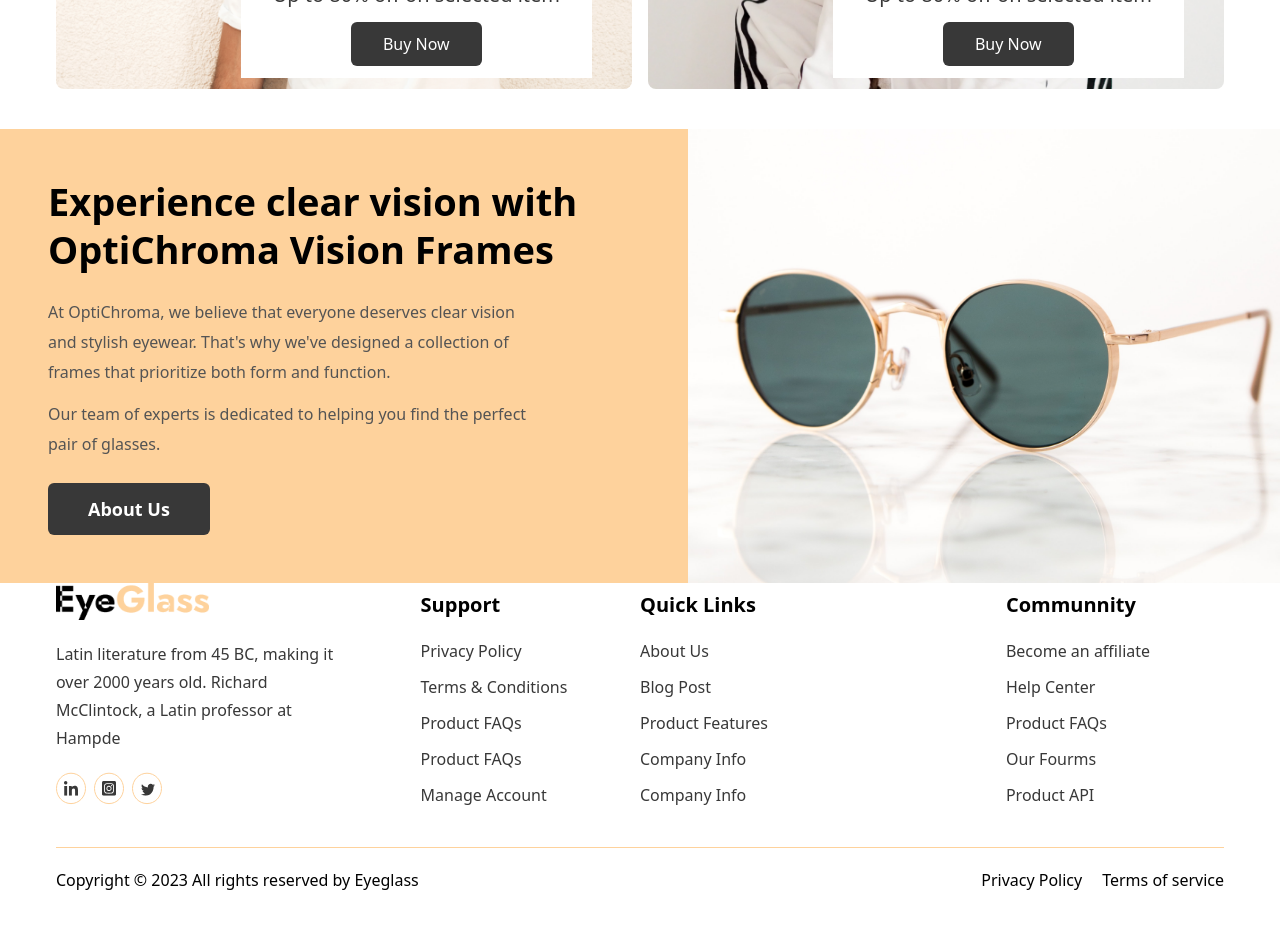
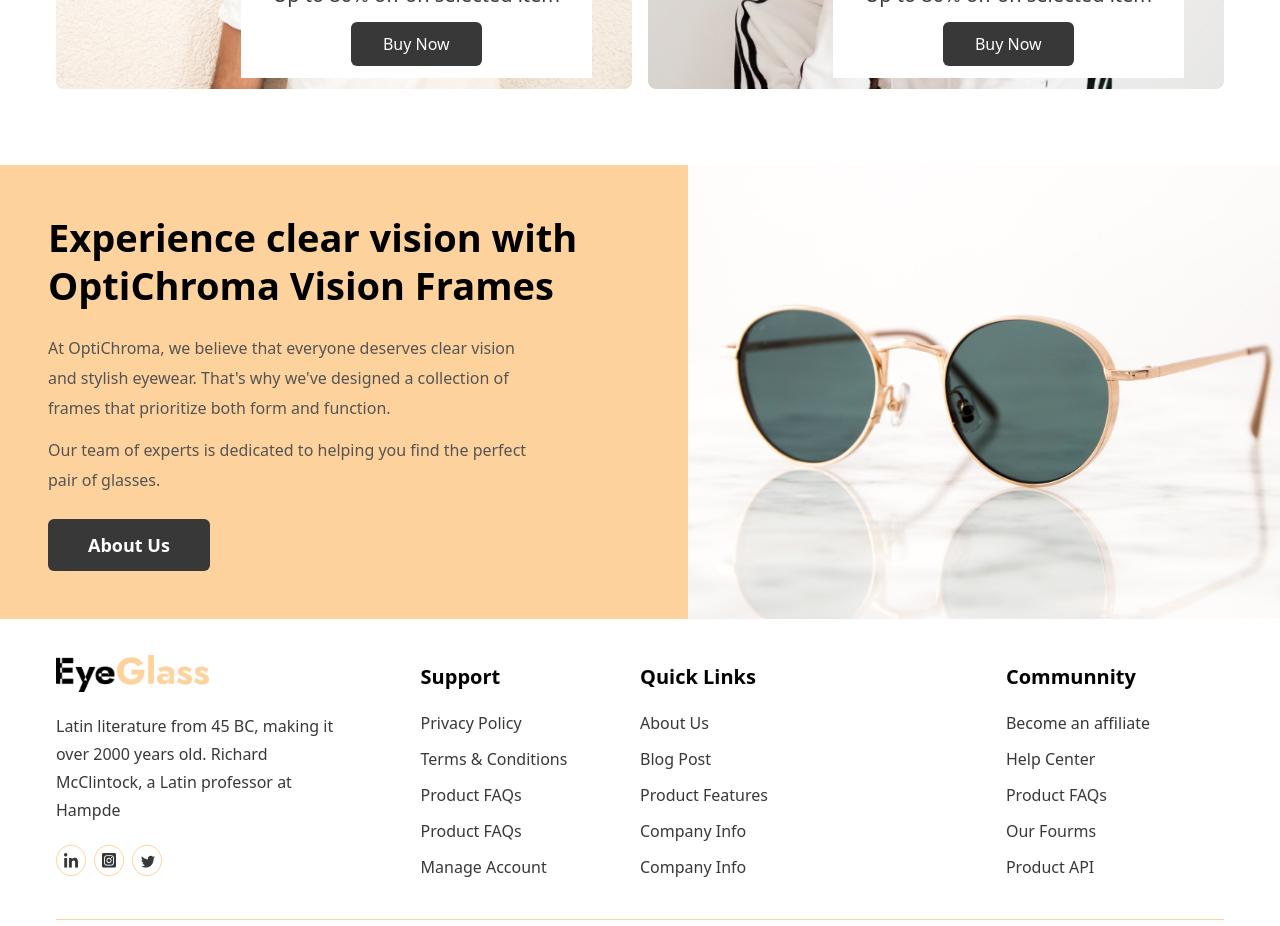
Before and after one commit to devcowsar/productsellapp, a React (Vite) app: page / in a window 1280 px wide. Shown: the part 820-1746 px from the top of the page. Built offline with nearby package versions, Linux system fonts and the light colour scheme.

Commit message:
fix: about

```diff
--- a/src/Components/About.jsx
+++ b/src/Components/About.jsx
@@ -3,7 +3,7 @@ import glass from "../assets/mask.png";
 
 const About = () => {
   return (
-    <div>
+    <div className="py-5 lg:py-9 md:py-7">
       <div className="flex lg:flex-row flex-col-reverse justify-items-stretch">
         <div className="bg-bgcolor-one px-12 py-12 flex-1">
           <div className="flex flex-col gap-6">
```
